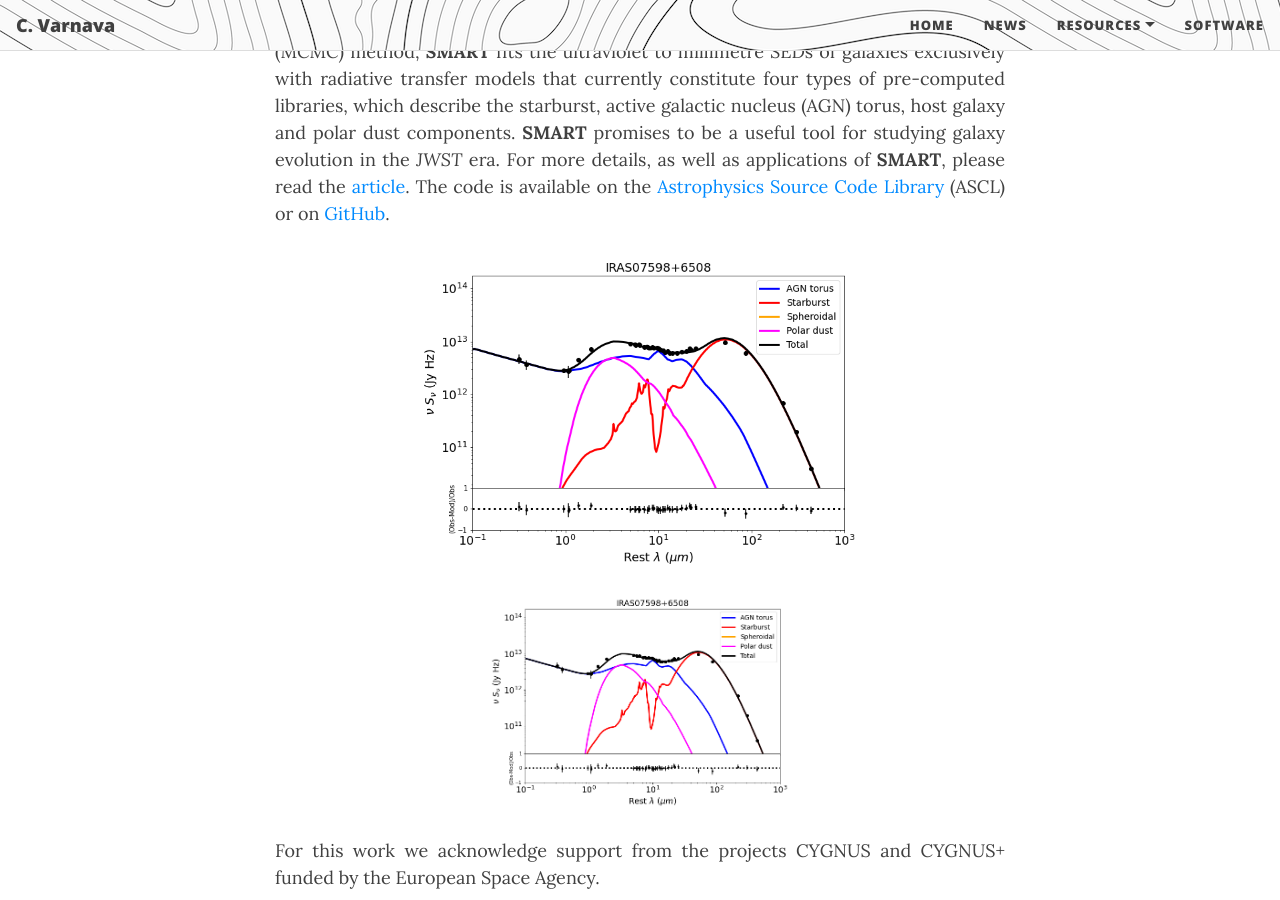
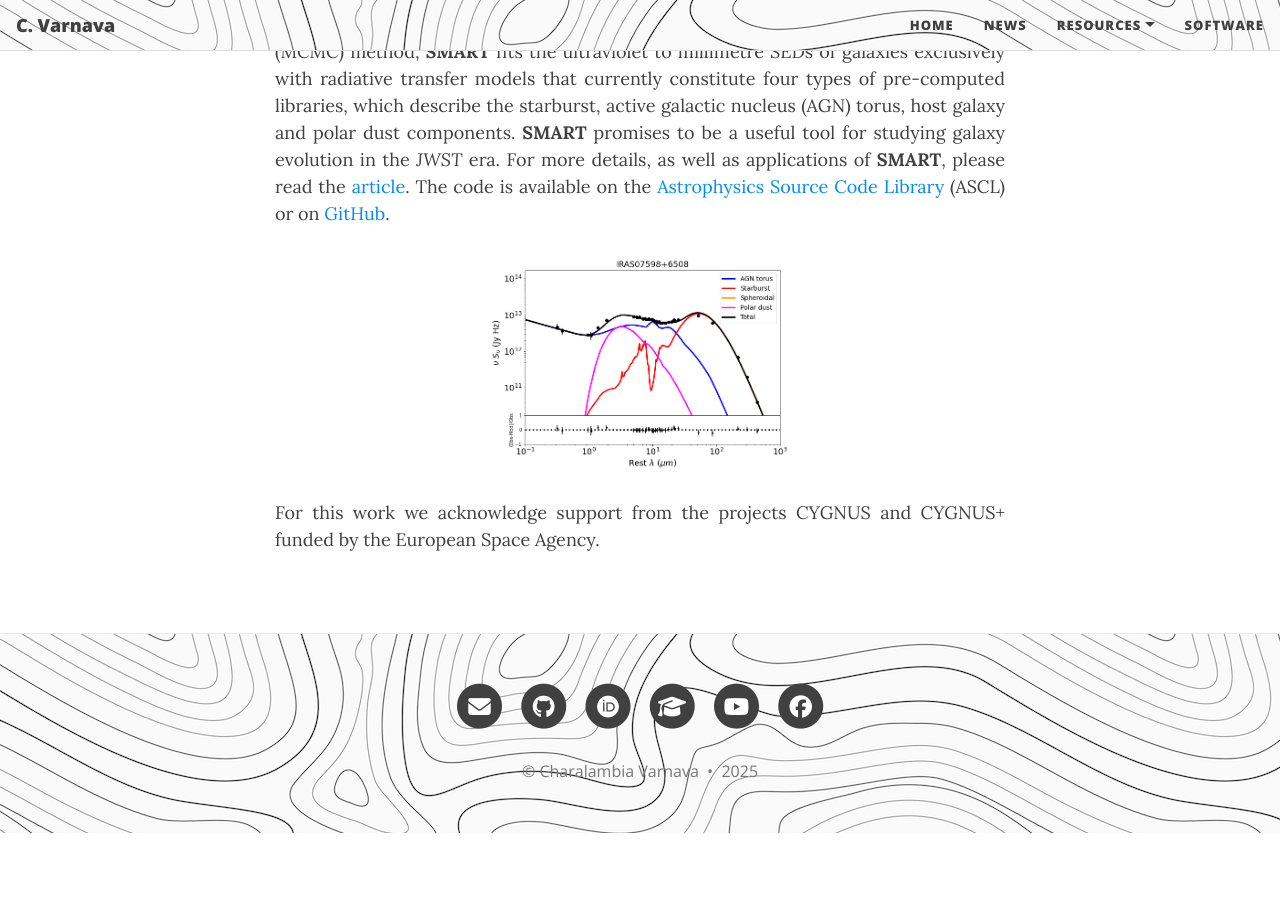
Before and after one commit to ch-var/ch-var.github.io, a Jekyll site: the page built from 2024-04-30-SMART.html, in a window 1280 px wide and 900 px high, scrolled down 746 px. Built offline with Jekyll 4.4.1, drawn with Linux system fonts in a browser that asks for light colours; after the commit the page ends 1579 px from its top, so only the background shows below that.

Commit message:
Update 2024-04-30-SMART.html

```diff
--- a/2024-04-30-SMART.html
+++ b/2024-04-30-SMART.html
@@ -16,10 +16,6 @@ layout: page
 <p align='justify'>In summary, <b>SMART</b> (<b>S</b>pectral energy distributions <b>M</b>arkov chain <b>A</b>nalysis with <b>R</b>adiative <b>T</b>ransfer models) is a publicly available open-source spectral energy distribution (SED) fitting code. Implementing a Bayesian Markov chain Monte Carlo (MCMC) method, <b>SMART</b> fits the ultraviolet to millimetre SEDs of galaxies exclusively with radiative transfer models that currently constitute four types of pre-computed libraries, which describe the starburst, active galactic nucleus (AGN) torus, host galaxy and polar dust components. <b>SMART</b> promises to be a useful tool for studying galaxy evolution in the <i>JWST</i> era. For more details, as well as applications of <b>SMART</b>, please read the <a href="https://doi.org/10.1093/mnras/stae1141">article</a>. The code is available on the <a href="https://www.ascl.net/2406.003">Astrophysics Source Code Library</a> (ASCL) or on <a href="https://github.com/ch-var/SMART">GitHub</a>.
 
 <p align="center">
-<img src="/assets/img/IRAS07598+6508_CYGNUS.png" width="60%" height="60%">
-</p>
-
-<p align="center">
 <img src="/assets/img/IRAS07598+6508_CYGNUS.png" style="max-width: 300px; height: auto;"/>
 </p>
 
```
